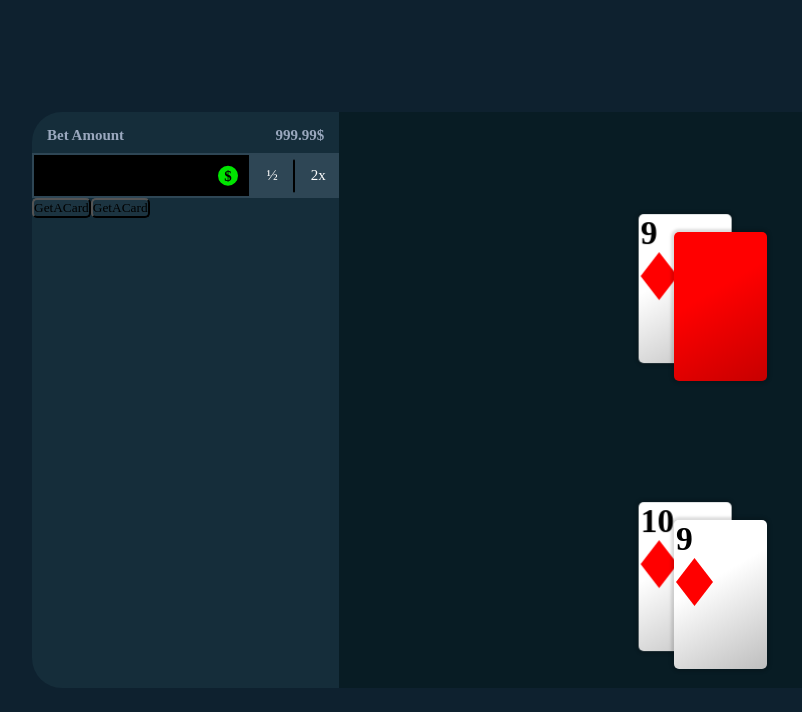
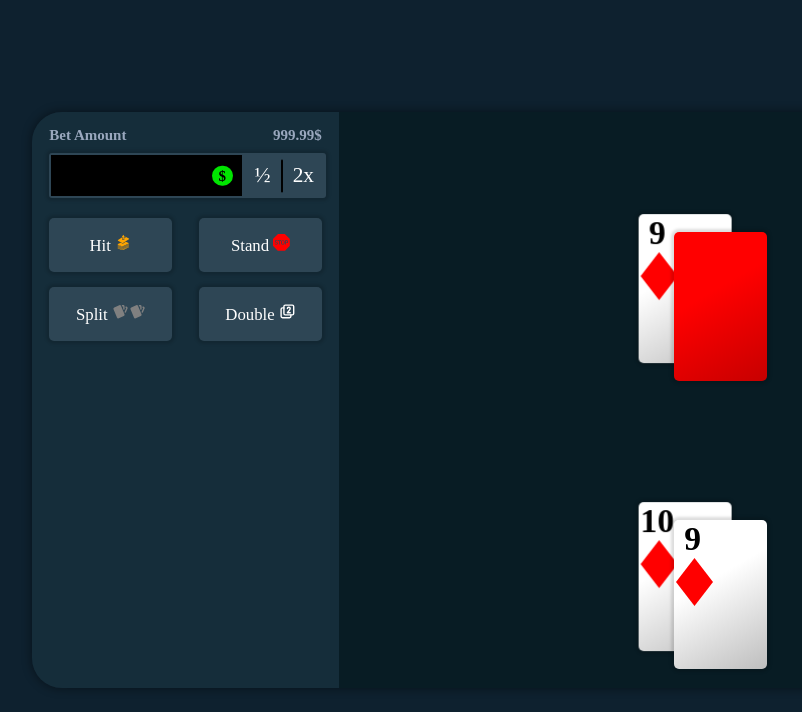
Before and after one commit to shellking41/BlackJack, a React (Vite) app: page / in a window 1280 px wide. Shown: the top 712 px of the page, without its empty margins (96-898 px from the left). Built offline with nearby package versions, Linux system fonts and the light colour scheme.

Commit message:
styling finished

```diff
--- a/package.json
+++ b/package.json
@@ -13,6 +13,7 @@
     "framer-motion": "^11.16.4",
     "react": "^18.3.1",
     "react-dom": "^18.3.1",
+    "react-icons": "^5.4.0",
     "uuid": "^11.0.4",
     "uuidv4": "^6.2.13"
   },
--- a/src/Components/ActionButton.jsx
+++ b/src/Components/ActionButton.jsx
@@ -1,7 +1,7 @@
 import { useState } from "react";
 import useGetACard from "../Hooks/useGetACard";
 import style from "../Components/ComponentStyles/ActionButton.module.css";
-function ActionButton({ Action, setPlayerCards, setDealerCards, setIgnore, setGameOver }) {
+function ActionButton({ Action, setPlayerCards, setDealerCards, setIgnore, setGameOver, Text }) {
   const { GetACard } = useGetACard();
 
   const handleAction = async (Action) => {
@@ -32,7 +32,7 @@ function ActionButton({ Action, setPlayerCards, setDealerCards, setIgnore, setGa
 
   return (
     <button className={style.ActionButton} onClick={() => handleAction(Action)}>
-      {Action}
+      {Text}
     </button>
   );
 }
--- a/src/Components/ComponentStyles/ActionButton.module.css
+++ b/src/Components/ComponentStyles/ActionButton.module.css
@@ -1,4 +1,20 @@
 .ActionButton {
   border-radius: 5px;
-  background-color: var(--ActionButtonColor);
+  border: none;
+  box-shadow: var(--DefaultShadow);
+  background-color: var(--QuickBetButtonColor);
+  color: white;
+  font-size: clamp(2px, calc(1vw + 0.5vh), 30px);
+  width: 45%;
+  aspect-ratio: 16/7;
+  display: flex;
+  justify-content: center;
+  flex-direction: row;
+  flex-wrap: nowrap;
+  align-items: center;
 }
+@media (max-width: 600px) {
+  .ActionButton {
+    aspect-ratio: 16/4;
+  }
+}
--- a/src/Components/ComponentStyles/Bet.module.css
+++ b/src/Components/ComponentStyles/Bet.module.css
@@ -1,9 +1,9 @@
 .BetContainer {
-  width: 100%;
+  width: calc(90% - 4px);
   height: 15%;
   display: flex;
 
-  justify-content: flex-start;
+  justify-content: center;
   flex-direction: column;
   font-weight: bolder;
 }
@@ -20,20 +20,23 @@
   display: flex;
   justify-content: flex-start;
   margin-top: clamp(10px, calc(1vw + 0.5vh), 15px);
-  margin-left: clamp(10px, calc(1vw + 0.5vh), 15px);
 }
+
 .MoneyLeft {
   width: 50%;
   display: flex;
   justify-content: flex-end;
   margin-top: clamp(10px, calc(1vw + 0.5vh), 15px);
-  margin-right: clamp(10px, calc(1vw + 0.5vh), 15px);
 }
+
 .BetInputQuickBetContainer {
   background-color: var(--QuickBetButtonColor);
   width: 100%;
   padding: 2px;
+  border-radius: 3px;
+  box-shadow: var(--DefaultShadow);
 }
+
 .BetInputContainer {
   width: 70%;
   height: 100%;
@@ -64,11 +67,13 @@
   background-color: black;
   color: white;
   border: none;
+  font-size: clamp(2px, calc(1vw + 0.5vh), 30px);
+  font-weight: bolder;
+  padding-left: 10px;
 }
 input[type="number"]::-webkit-inner-spin-button,
 input[type="number"]::-webkit-outer-spin-button {
-  -webkit-appearance: none;
-  margin: 0;
+  margin-right: 20%;
 }
 
 input[type="number"] {
@@ -93,6 +98,16 @@ input[type="number"] {
   background-color: var(--QuickBetButtonColor);
   width: 50%;
   border: none;
-  font-size: var(--InteractionContainerFontSize);
+  font-size: calc(0.5vw + var(--InteractionContainerFontSize));
   color: white;
 }
+
+@media (max-width: 600px) {
+  .BetContainer {
+    height: 30%;
+  }
+
+  .QuickBetContainer button {
+    font-size: clamp(2px, calc(2vw + 0.5vh), 30px);
+  }
+}
--- a/src/Components/ComponentStyles/Cards.module.css
+++ b/src/Components/ComponentStyles/Cards.module.css
@@ -30,7 +30,7 @@
 
   transform: rotateY(180deg);
   border-radius: 5px;
-  box-shadow: 0 0 3px 3px rgba(0, 0, 0, 0.137);
+  box-shadow: var(--DefaultShadow);
 }
 
 .CardsBack {
@@ -45,7 +45,7 @@
   border-radius: 5px;
   backface-visibility: hidden;
   transform: rotateY(0deg);
-  box-shadow: 0 0 3px 3px rgba(0, 0, 0, 0.137);
+  box-shadow: var(--DefaultShadow);
 }
 
 @keyframes GetACard {
@@ -74,6 +74,9 @@
 }
 
 .numberContainerTop {
-  margin-left: 2px;
+  width: 40%;
   font-size: clamp(1px, calc(1vw + 0.5vh), 20px);
+  display: flex;
+  align-items: center;
+  justify-content: center;
 }
--- a/src/Components/ComponentStyles/InteractionContainer.module.css
+++ b/src/Components/ComponentStyles/InteractionContainer.module.css
@@ -2,11 +2,40 @@
   width: 30%;
   background-color: var(--InteractionContainerColor);
   border-radius: 30px 0 0 30px;
+  display: flex;
+  align-items: center;
+  flex-direction: column;
 }
+
+.ActionButtonContainer {
+  width: calc(90% - 4px);
+  margin: 20px;
+  display: flex;
+  justify-content: center;
+  align-items: center;
+  flex-direction: column;
+  gap: 15px;
+}
+
+.ActionButtonContainerRow1 {
+  width: 100%;
+  display: flex;
+  justify-content: space-between;
+
+  flex-direction: row;
+}
+.ActionButtonContainerRow2 {
+  width: 100%;
+  display: flex;
+  justify-content: space-between;
+
+  flex-direction: row;
+}
+
 @media (max-width: 600px) {
   .InteractionContainer {
     height: 30%;
-    width: 70%;
+    width: 100%;
     border-radius: 0 0 30px 30px;
   }
 }
--- a/src/Components/ComponentStyles/TableContainer.module.css
+++ b/src/Components/ComponentStyles/TableContainer.module.css
@@ -58,8 +58,8 @@
 }
 @media (max-width: 600px) {
   .BlackJack {
-    height: 60%;
     border-radius: 30px 30px 0 0;
+    width: 100%;
   }
 }
 @media (max-width: 800px) {
--- a/src/Components/InteractionContainer.jsx
+++ b/src/Components/InteractionContainer.jsx
@@ -3,14 +3,72 @@ import style from "../Components/ComponentStyles/InteractionContainer.module.css
 import ActionButton from "./ActionButton";
 import Bet from "./Bet";
 import { CardContext } from "../Contexts/CardContext";
+import { GiCardDraw } from "react-icons/gi";
+import { TbCardsFilled } from "react-icons/tb";
+import { TbBoxMultiple2 } from "react-icons/tb";
+import { BsSignStopFill } from "react-icons/bs";
 
 function InteractionContainer() {
   const { PlayerCards, setPlayerCards, DealerCards, setDealerCards } = useContext(CardContext);
   return (
     <div className={style.InteractionContainer}>
       <Bet />
-      <ActionButton Action={"GetACard"} setDealerCards={setDealerCards} />
-      <ActionButton Action={"GetACard"} setPlayerCards={setPlayerCards} />
+      <div className={style.ActionButtonContainer}>
+        {/* <ActionButton Action={"GetACard"} setDealerCards={setDealerCards} Text={"Dealer"} /> */}
+        <div className={style.ActionButtonContainerRow1}>
+          <ActionButton
+            Action={"GetACard"}
+            setPlayerCards={setPlayerCards}
+            Text={
+              <p>
+                Hit{" "}
+                <span style={{ color: "orange" }}>
+                  <GiCardDraw />
+                </span>
+              </p>
+            }
+          />
+          <ActionButton
+            Action={"GetACard"}
+            setPlayerCards={setPlayerCards}
+            Text={
+              <p>
+                Stand{" "}
+                <span style={{ color: "red" }}>
+                  <BsSignStopFill />
+                </span>
+              </p>
+            }
+          />
+        </div>
+        <div className={style.ActionButtonContainerRow2}>
+          <ActionButton
+            Action={"GetACard"}
+            setPlayerCards={setPlayerCards}
+            Text={
+              <p>
+                Split{" "}
+                <span style={{ color: "gray" }}>
+                  <TbCardsFilled />
+                  <TbCardsFilled />
+                </span>
+              </p>
+            }
+          />
+          <ActionButton
+            Action={"GetACard"}
+            setPlayerCards={setPlayerCards}
+            Text={
+              <p>
+                Double{" "}
+                <span style={{ color: "white" }}>
+                  <TbBoxMultiple2 />
+                </span>
+              </p>
+            }
+          />
+        </div>
+      </div>
     </div>
   );
 }
--- a/src/Games/BlackJack.module.css
+++ b/src/Games/BlackJack.module.css
@@ -3,6 +3,8 @@
   flex-direction: row;
   width: 80%;
   aspect-ratio: 16/9;
+  box-shadow: 0 0 10px 1px rgba(0, 0, 0, 0.4);
+  border-radius: 30px;
 }
 @media (max-height: 450px) {
   .GameContainer {
@@ -12,7 +14,7 @@
 @media (max-width: 600px) {
   .GameContainer {
     aspect-ratio: 9/15;
-    width: 100%;
+    width: 90%;
     flex-direction: column-reverse;
     align-items: center;
   }
--- a/src/index.css
+++ b/src/index.css
@@ -14,6 +14,10 @@
   --BackGroundColor: #0e212f;
   --BetButtonColor: #00e500;
   --InteractionContainerFontSize: clamp(1px, calc(1vw + 0.5vh), 15px);
+  --DefaultShadow: 0 0 3px 3px rgba(0, 0, 0, 0.137);
+}
+body {
+  background-color: var(--BackGroundColor);
 }
 #root {
   width: 100%;
```
Also changed, not shown: 1 other file (tests, documents, lock files or other folders).
